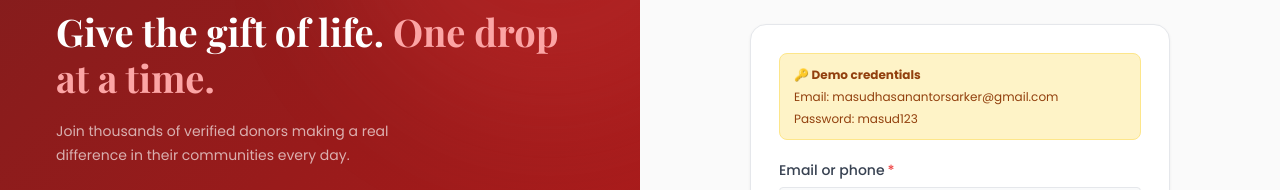
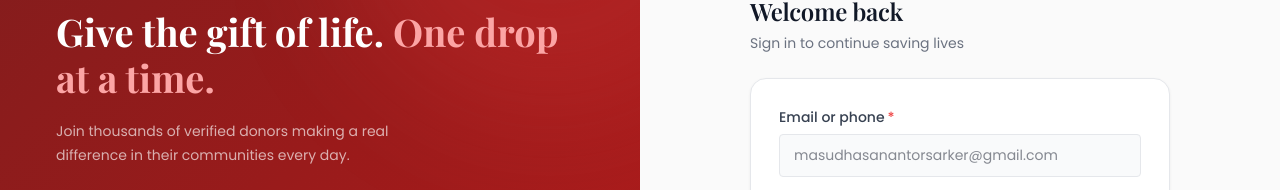
Before and after one commit to shahariyar23/blood-donation-system-ui, a React (Vite) app: page /login in a window 1280 px wide. Shown: the part 260-450 px from the top of the page. Built offline with nearby package versions, Linux system fonts and the light colour scheme; no server answers.

Commit message:
remove the demo part of login page

```diff
--- a/src/features/login/ui/LoginPage.tsx
+++ b/src/features/login/ui/LoginPage.tsx
@@ -3,6 +3,8 @@ import { Link } from "react-router-dom";
 import toast from "react-hot-toast";
 import { useLocation } from "../../../hooks/useLocation";
 import { loginApi } from "../service/loginService";
+import { useDispatch } from "react-redux";
+import { setUser } from "../../../redux/slices/userSlice";
 
 // ── Component ──────────────────────────────────────────────
 export default function LoginPage() {
@@ -11,6 +13,7 @@ export default function LoginPage() {
   const [showPass, setShowPass] = useState<boolean>(false);
   const [loading, setLoading] = useState<boolean>(false);
   const [errors, setErrors] = useState<Record<string, string>>({});
+  const dispatch = useDispatch();
   const {getLocation} = useLocation()
 
   const validate = (): Record<string, string> => {
@@ -49,9 +52,9 @@ export default function LoginPage() {
         coordinates: {
           lat: locationData?.latitude,
           lng: locationData?.longitude}}});
-          console.log(res)
-      // toast.success(res?.message);
-      // dispatch(setUser({ user: res.data?.user, token: res.data?.accessToken }));
+          // console.log(res)
+      toast.success(res?.data?.message);
+      dispatch(setUser({ user: res.data?.user, token: res.data?.accessToken }));
     } catch (err: unknown) {
       console.log(err);
 
@@ -322,25 +325,6 @@ export default function LoginPage() {
               boxShadow: "0 1px 3px rgba(0,0,0,0.06)",
             }}
           >
-            {/* demo hint */}
-            <div
-              style={{
-                background: "#fef3c7",
-                border: "1px solid #fde68a",
-                borderRadius: "8px",
-                padding: "10px 14px",
-                marginBottom: "20px",
-                fontSize: "12px",
-                color: "#92400e",
-                lineHeight: "1.8",
-              }}
-            >
-              <strong>🔑 Demo credentials</strong>
-              <br />
-              Email: masudhasanantorsarker@gmail.com
-              <br />
-              Password: masud123
-            </div>
 
             {/* identifier */}
             <div style={{ marginBottom: "16px" }}>
```
